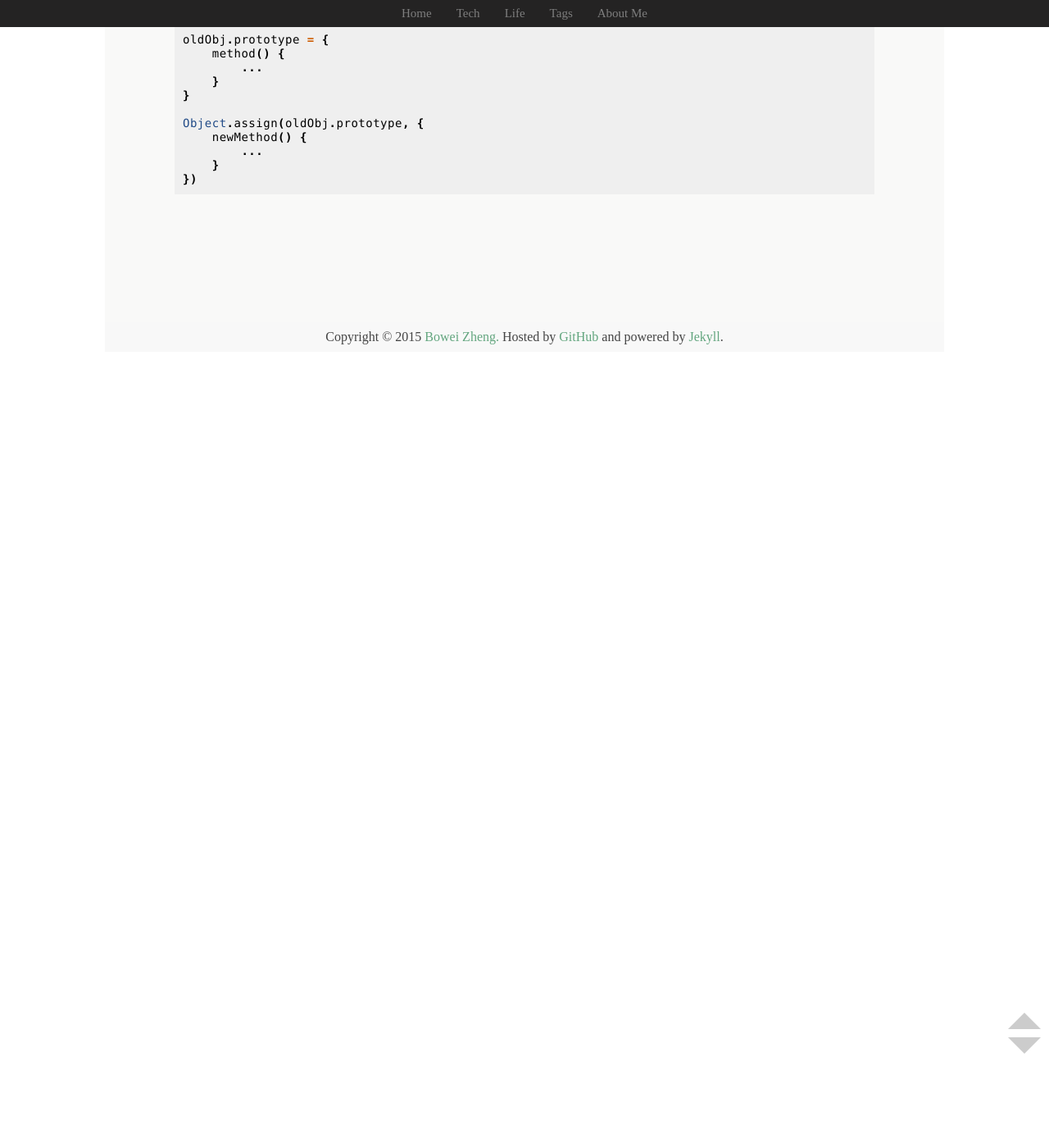
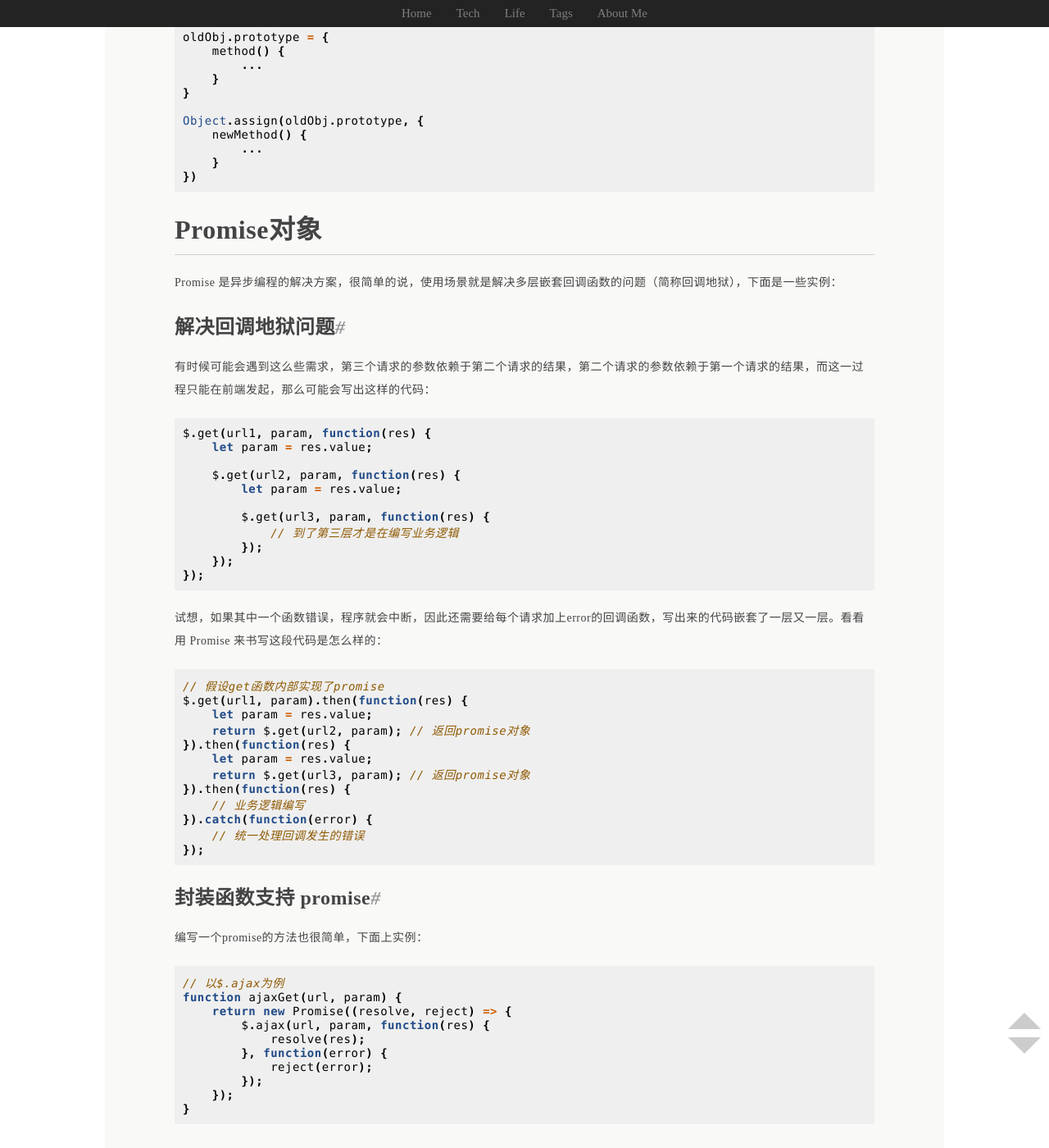
Before and after one commit to wynn719/blog, a Jekyll site: the page built from _posts/2016-08-15-ES6-2-practice.md, in a window 1280 px wide and 1400 px high, scrolled down 4693 px. Shown: the whole window at 82% size. Built offline with Jekyll 4.4.1, drawn with Linux system fonts in a browser that asks for light colours; nearby versions of some CDN libraries; comment, search, counter and statistics services are not loaded; before the commit the page ends 5122 px from its top, so only the background shows below that; some of the changed text lies outside the part shown.

Commit message:
更新文章

```diff
--- a/_posts/2016-08-07-ES6-2-practice.md
+++ b/_posts/2016-08-15-ES6-2-practice.md
@@ -191,7 +191,7 @@ let b = NaN;
 
 // 旧的比较
 a === b; // false
-0 === -0； // true
+0 === -0; // true
 
 Object.is(a, b); // true
 Object.is(0, -0); // false
@@ -240,3 +240,59 @@ Object.assign(oldObj.prototype, {
     }
 })
 {% endhighlight %}
+
+## Promise对象
+
+Promise 是异步编程的解决方案，很简单的说，使用场景就是解决多层嵌套回调函数的问题（简称回调地狱），下面是一些实例：
+
+### 解决回调地狱问题
+
+有时候可能会遇到这么些需求，第三个请求的参数依赖于第二个请求的结果，第二个请求的参数依赖于第一个请求的结果，而这一过程只能在前端发起，那么可能会写出这样的代码：
+
+{% highlight javascript %}
+$.get(url1, param, function(res) {
+    let param = res.value;
+
+    $.get(url2, param, function(res) {
+        let param = res.value;
+
+        $.get(url3, param, function(res) {
+            // 到了第三层才是在编写业务逻辑
+        });
+    });
+});
+{% endhighlight %}
+
+试想，如果其中一个函数错误，程序就会中断，因此还需要给每个请求加上error的回调函数，写出来的代码嵌套了一层又一层。看看用 Promise 来书写这段代码是怎么样的：
+
+{% highlight javascript %}
+// 假设get函数内部实现了promise
+$.get(url1, param).then(function(res) {
+    let param = res.value;
+    return $.get(url2, param); // 返回promise对象
+}).then(function(res) {
+    let param = res.value;
+    return $.get(url3, param); // 返回promise对象
+}).then(function(res) {
+    // 业务逻辑编写
+}).catch(function(error) {
+    // 统一处理回调发生的错误
+});
+{% endhighlight %}
+
+### 封装函数支持 promise
+
+编写一个promise的方法也很简单，下面上实例：
+
+{% highlight javascript %}
+// 以$.ajax为例
+function ajaxGet(url, param) {
+    return new Promise((resolve, reject) => {
+        $.ajax(url, param, function(res) {
+            resolve(res);
+        }, function(error) {
+            reject(error);
+        });
+    });
+}
+{% endhighlight %}
```
